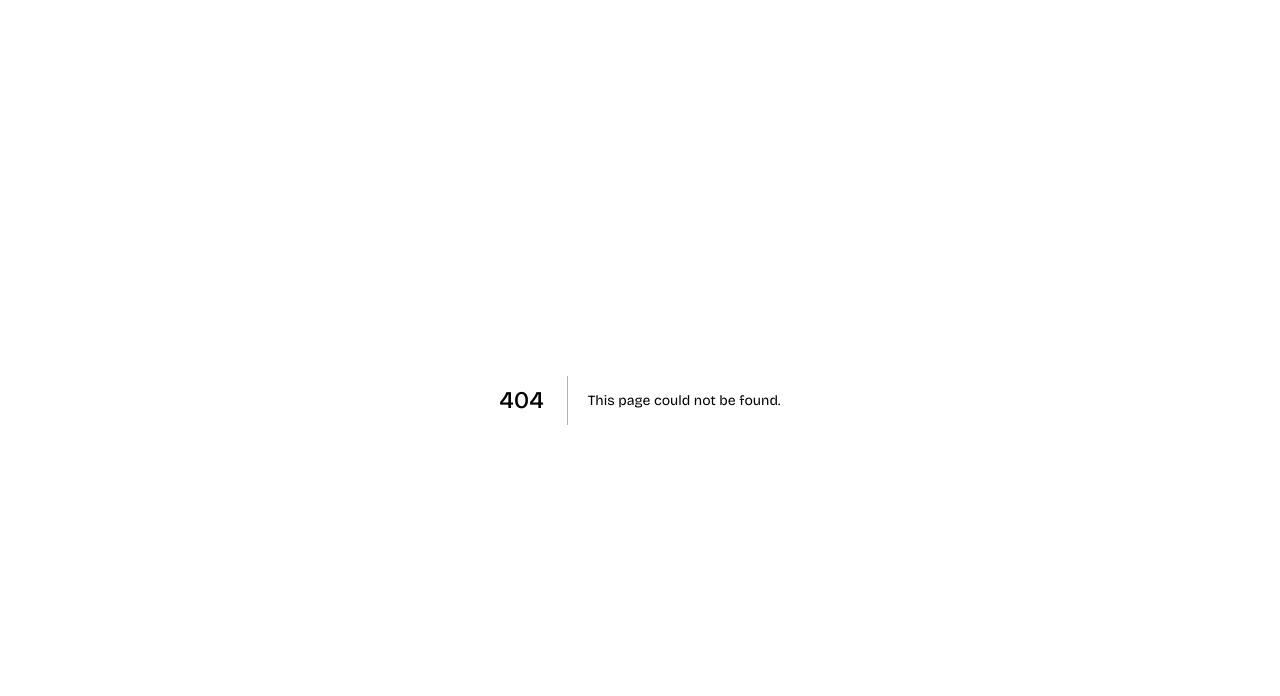
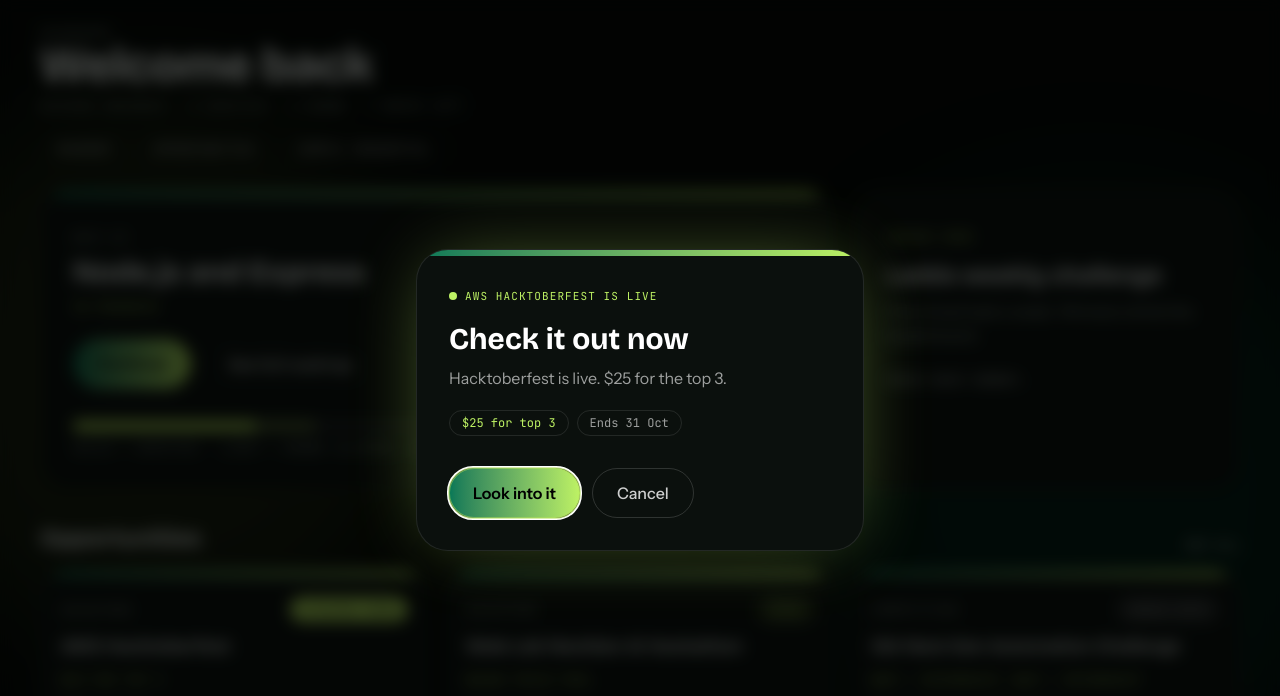
Before and after one commit to alebiosukareemopeyemi-cloud/LADDA-HACKTOBERFEST-, a Next.js app: page /dashboard in a window 1280 px wide. Before the commit this address had no page. Shown: the top 696 px of the page. Built offline with nearby package versions, Linux system fonts and the light colour scheme.

Commit message:
Add dashboard home

```diff
--- /dev/null
+++ b/app/dashboard/page.tsx
@@ -0,0 +1,216 @@
+"use client";
+
+import { useEffect, useState } from "react";
+import Link from "next/link";
+import { motion } from "framer-motion";
+import { getRoadmap } from "@/lib/api/client";
+import type { Roadmap, RoadmapNode } from "@/lib/contract";
+import { CountUp } from "@/components/roadmap/CountUp";
+import { fadeUp } from "@/lib/motion";
+import HacktoberfestPopup from "@/components/announcements/HacktoberfestPopup";
+import {
+  opportunities,
+  getStatus,
+  sortOpportunities,
+  type OpportunityStatus,
+} from "@/content/opportunities";
+
+function statusOf(n: RoadmapNode): string | undefined {
+  return (n as { status?: string }).status;
+}
+
+function pickNext(nodes: RoadmapNode[]): RoadmapNode | null {
+  const active = nodes.find((n) => statusOf(n) === "in_progress");
+  if (active) return active;
+  return (
+    nodes.find(
+      (n) => !n.locked && statusOf(n) !== "verified" && statusOf(n) !== "known"
+    ) ?? null
+  );
+}
+
+const oppBadge: Record<OpportunityStatus, { label: string; cls: string }> = {
+  "closing-soon": { label: "Closing soon", cls: "bg-[#BEF264] text-black" },
+  open: { label: "Open", cls: "bg-[#BEF264]/15 text-[#BEF264] ring-1 ring-[#BEF264]/40" },
+  "check-site": { label: "Check site", cls: "bg-white/10 text-white/70 ring-1 ring-white/15" },
+  closed: { label: "Closed", cls: "bg-white/5 text-white/40 ring-1 ring-white/10" },
+};
+
+export default function DashboardPage() {
+  const [roadmap, setRoadmap] = useState<Roadmap | null>(null);
+  const [error, setError] = useState<string | null>(null);
+  const [now, setNow] = useState<Date | null>(null);
+
+  useEffect(() => {
+    setNow(new Date());
+    getRoadmap().then((res) => {
+      if (res.ok) setRoadmap(res.data);
+      else setError(res.message);
+    });
+  }, []);
+
+  const next = roadmap ? pickNext(roadmap.nodes) : null;
+  const total = roadmap?.progress.total ?? 0;
+  const verifiedPct = total ? (roadmap!.progress.verified / total) * 100 : 0;
+  const knownPct = total ? (roadmap!.progress.known / total) * 100 : 0;
+
+  const picks = now
+    ? sortOpportunities(opportunities, now)
+        .filter((o) => getStatus(o, now) !== "closed")
+        .slice(0, 3)
+    : [];
+
+  return (
+    <main className="relative min-h-dvh px-4 py-6 md:px-10">
+      <div className="pointer-events-none fixed inset-0 -z-10 overflow-hidden">
+        <motion.div
+          className="absolute -left-40 top-20 size-[520px] rounded-full bg-[#BEF264]/10 blur-3xl"
+          animate={{ x: [0, 80, 0], y: [0, 50, 0] }}
+          transition={{ duration: 18, repeat: Infinity, ease: "easeInOut" }}
+        />
+        <motion.div
+          className="absolute -right-32 bottom-0 size-[560px] rounded-full bg-[#047857]/20 blur-3xl"
+          animate={{ x: [0, -70, 0], y: [0, -60, 0] }}
+          transition={{ duration: 22, repeat: Infinity, ease: "easeInOut" }}
+        />
+      </div>
+
+      <motion.header variants={fadeUp} initial="hidden" animate="show" className="mb-6">
+        <p className="tag-label text-muted-foreground">Dashboard</p>
+        <h1 className="text-3xl font-extrabold md:text-5xl">Welcome back</h1>
+        {roadmap && (
+          <p className="tag-label mt-2 text-muted-foreground">
+            {roadmap.roleTitle} · <CountUp to={roadmap.progress.verified} /> verified ·{" "}
+            <CountUp to={roadmap.progress.known} /> known ·{" "}
+            <CountUp to={roadmap.weeksLeft} /> weeks left
+          </p>
+        )}
+        <nav className="mt-4 flex flex-wrap gap-2">
+          {[
+            { href: "/roadmap", label: "Roadmap" },
+            { href: "/opportunities", label: "Opportunities" },
+            { href: "/verify/demo-001", label: "Sample credential" },
+          ].map((l) => (
+            <Link
+              key={l.href}
+              href={l.href}
+              className="tag-label rounded-full border px-4 py-2 transition-colors hover:border-[#BEF264]/50"
+            >
+              {l.label}
+            </Link>
+          ))}
+        </nav>
+      </motion.header>
+
+      {error && <p className="text-destructive">{error}</p>}
+
+      <div className="grid gap-5 lg:grid-cols-3">
+        <motion.section
+          variants={fadeUp}
+          initial="hidden"
+          animate="show"
+          className="overflow-hidden rounded-[1.75rem] border bg-card lg:col-span-2"
+        >
+          <div className="h-1.5 bg-gradient-to-r from-[#047857] to-[#BEF264]" />
+          <div className="p-6 md:p-8">
+            <p className="tag-label text-muted-foreground">Next up</p>
+            {!roadmap && !error && <div className="skeleton mt-4 h-24 rounded-3xl" />}
+            {roadmap && next && (
+              <>
+                <h2 className="mt-2 text-2xl font-bold md:text-3xl">{next.title}</h2>
+                <p className="tag-label mt-2 text-[#BEF264]">
+                  {statusOf(next) === "in_progress" ? "In progress" : "Ready to start"}
+                </p>
+                <div className="mt-6 flex flex-wrap gap-3">
+                  <Link
+                    href={`/roadmap/${next.id}`}
+                    className="rounded-full bg-gradient-to-r from-[#047857] to-[#BEF264] px-6 py-3 font-semibold text-black transition-transform hover:-translate-y-0.5 active:scale-95"
+                  >
+                    Continue
+                  </Link>
+                  <Link
+                    href="/roadmap"
+                    className="rounded-full border px-6 py-3 font-medium transition-colors hover:border-[#BEF264]/50"
+                  >
+                    See full roadmap
+                  </Link>
+                </div>
+              </>
+            )}
+            {roadmap && !next && (
+              <p className="mt-3 text-muted-foreground">
+                Nothing left to start right now. Open the roadmap to see where you stand.
+              </p>
+            )}
+
+            {roadmap && (
+              <div className="mt-8">
+                <div className="flex h-2.5 overflow-hidden rounded-full bg-white/10">
+                  <div className="bg-[#BEF264]" style={{ width: `${verifiedPct}%` }} />
+                  <div className="bg-[#BEF264]/35" style={{ width: `${knownPct}%` }} />
+                </div>
+                <p className="tag-label mt-2 text-muted-foreground">
+                  Solid = verified · light = known (claimed, not yet proven)
+                </p>
+              </div>
+            )}
+          </div>
+        </motion.section>
+
+        <motion.section
+          variants={fadeUp}
+          initial="hidden"
+          animate="show"
+          className="rounded-[1.75rem] border border-dashed bg-card p-6 md:p-8"
+        >
+          <span className="tag-label text-[#BEF264]">Coming soon</span>
+          <h2 className="mt-3 text-2xl font-bold">Ladda weekly challenge</h2>
+          <p className="mt-2 text-muted-foreground">
+            One timed task a week. Winners climb the leaderboard.
+          </p>
+          <p className="tag-label mt-6">Check back Sunday.</p>
+        </motion.section>
+      </div>
+
+      <motion.section variants={fadeUp} initial="hidden" animate="show" className="mt-8">
+        <div className="mb-4 flex items-end justify-between gap-4">
+          <h2 className="text-2xl font-bold">Opportunities</h2>
+          <Link href="/opportunities" className="tag-label underline-offset-4 hover:underline">
+            See all
+          </Link>
+        </div>
+        <div className="grid gap-4 md:grid-cols-3">
+          {!now &&
+            [0, 1, 2].map((i) => (
+              <div key={i} className="skeleton h-40 rounded-[1.75rem]" />
+            ))}
+          {picks.map((o) => {
+            const b = oppBadge[getStatus(o, now!)];
+            return (
+              <Link
+                key={o.id}
+                href={`/opportunities/${o.id}`}
+                className="block overflow-hidden rounded-[1.75rem] border bg-card transition-colors hover:border-[#BEF264]/40"
+              >
+                <div className="h-1.5 bg-gradient-to-r from-[#047857] to-[#BEF264]" />
+                <div className="flex flex-col gap-3 p-5">
+                  <div className="flex items-center justify-between gap-2">
+                    <span className="tag-label text-muted-foreground">{o.type}</span>
+                    <span className={`tag-label rounded-full px-3 py-1 ${b.cls}`}>
+                      {b.label}
+                    </span>
+                  </div>
+                  <h3 className="text-lg font-semibold leading-snug">{o.title}</h3>
+                  <p className="tag-label text-[#BEF264]">{o.prize}</p>
+                  <p className="tag-label text-muted-foreground">{o.dateLabel}</p>
+                </div>
+              </Link>
+            );
+          })}
+        </div>
+      </motion.section>
+
+      <HacktoberfestPopup />
+    </main>
+  );
+}
```
